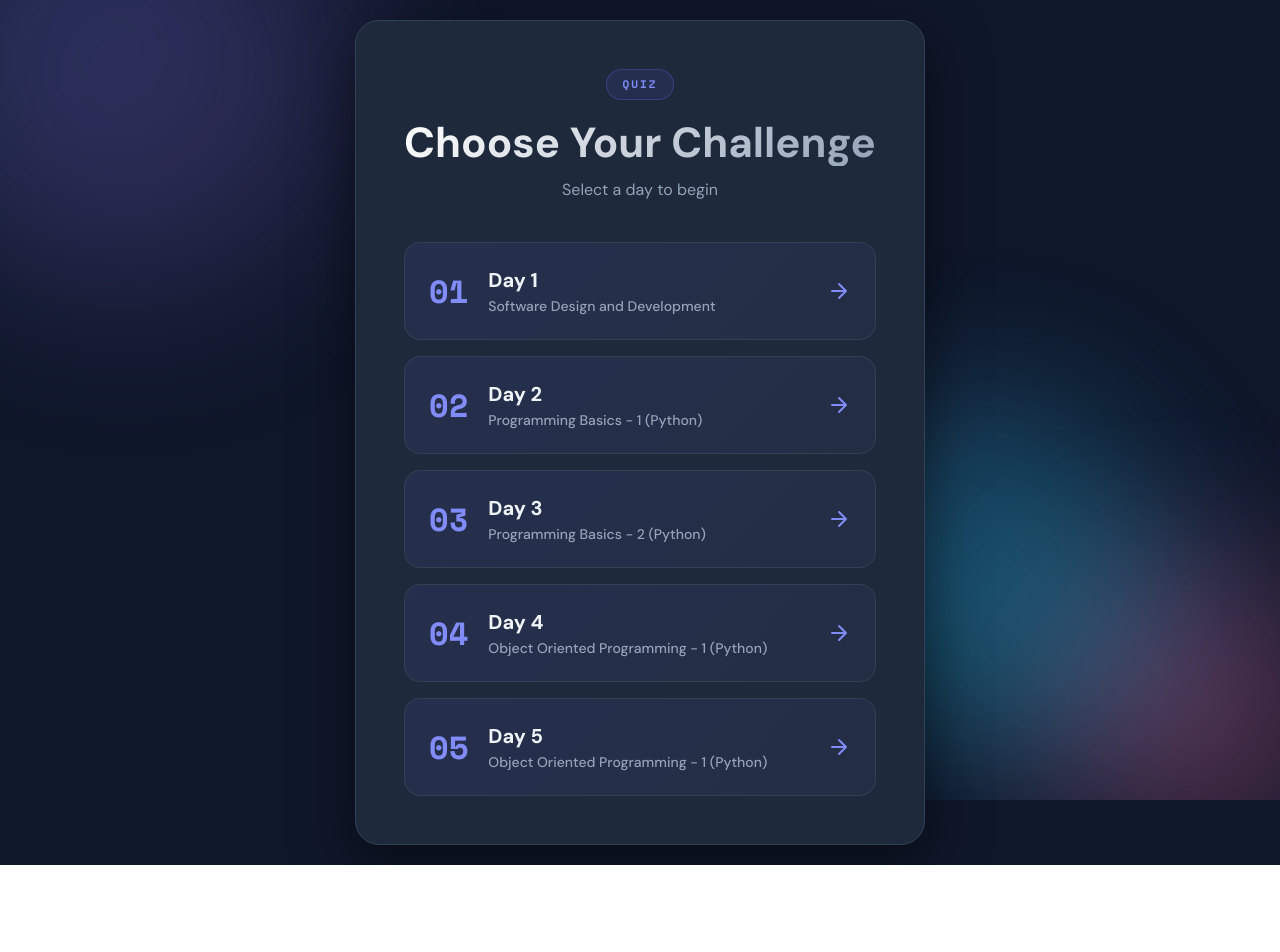
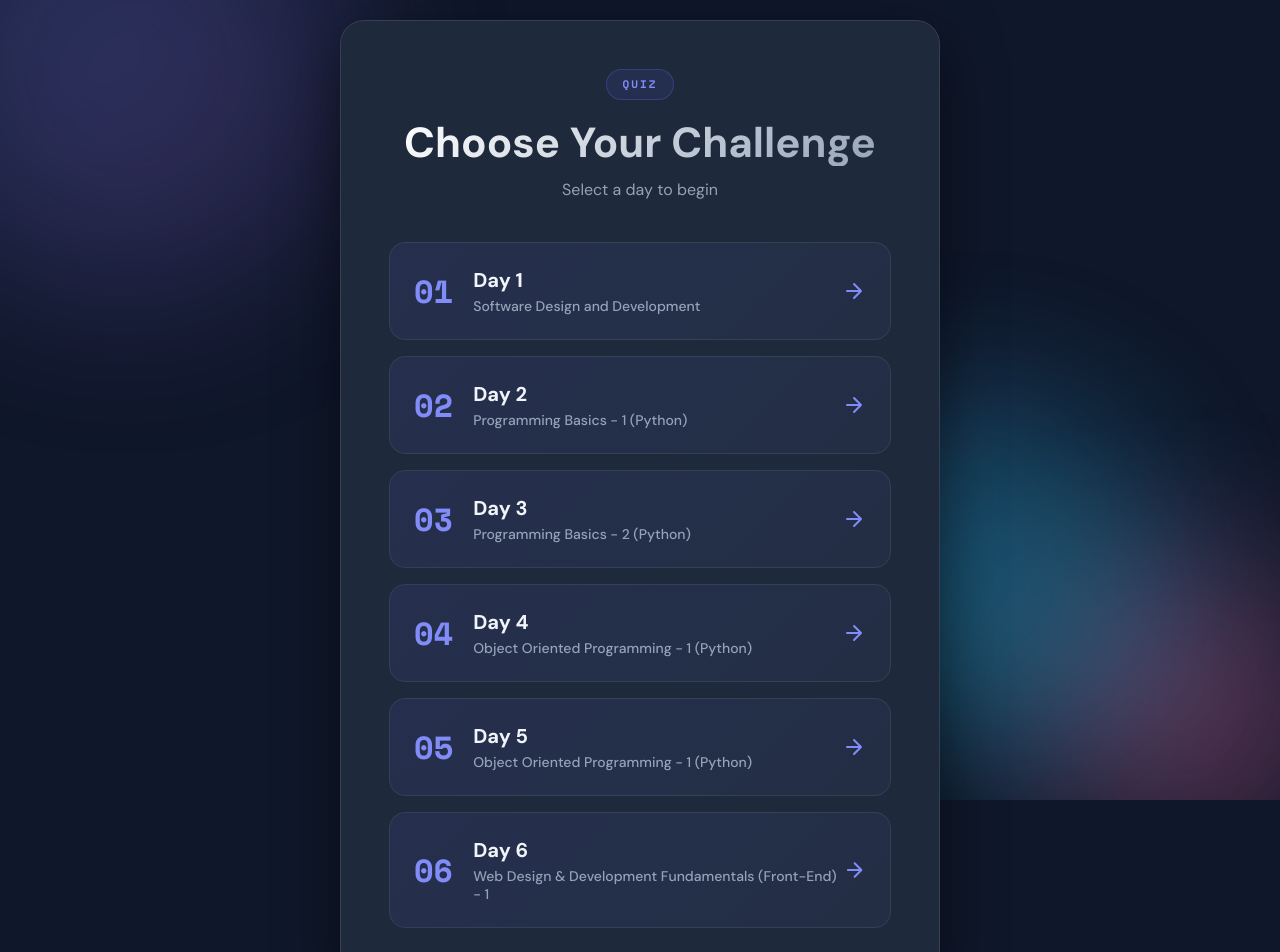
Before and after one commit to nunggenyo/python-quiz, a React (Vite) app: page / in a window 1280 px wide. Shown: the top 952 px of the page. Before the commit the page ends 865 px from the top, so only its background shows below. Built offline with nearby package versions, Linux system fonts and the light colour scheme.

Commit message:
Add Day 6 quiz with Web Design fundamentals

```diff
--- a/src/Quiz.jsx
+++ b/src/Quiz.jsx
@@ -19,6 +19,7 @@ export default function Quiz() {
     day3: { sets: [1, 2, 3, 4, 5], title: "Day 3", subtitle: "Programming Basics - 2 (Python)" },
     day4: { sets: [1, 2, 3, 4, 5], title: "Day 4", subtitle: "Object Oriented Programming - 1 (Python)" },
     day5: { sets: [1, 2, 3, 4, 5], title: "Day 5", subtitle: "Object Oriented Programming - 1 (Python)" },
+    day6: { sets: [1], title: "Day 6", subtitle: "Web Design & Development Fundamentals (Front-End) - 1" }
   };
 
   // Utility to shuffle array
```
